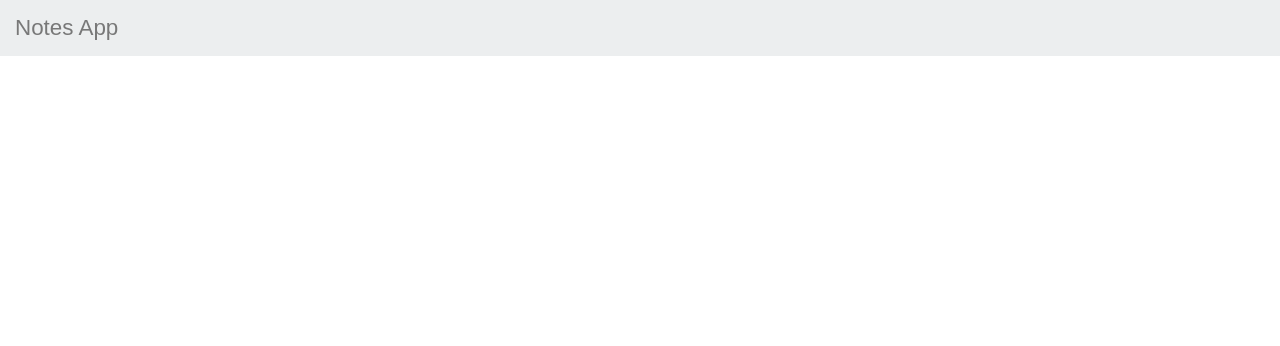
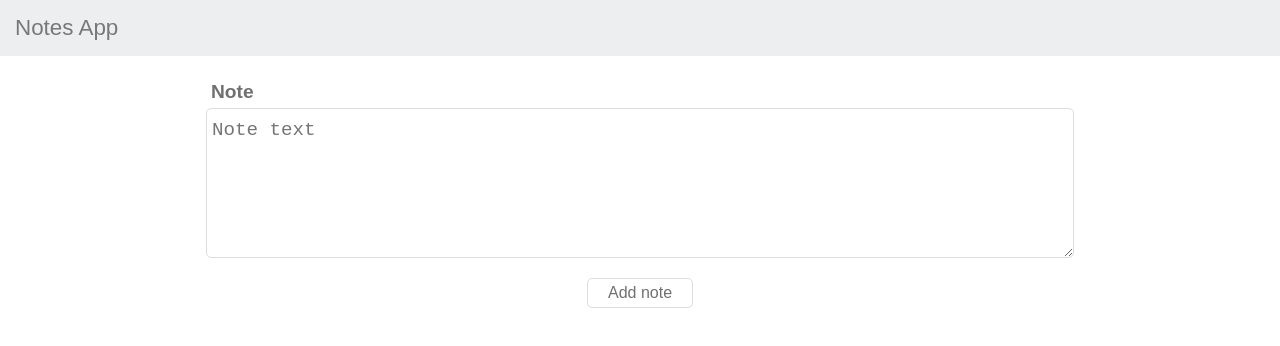
Before and after one commit to dawidPoznanski/todo-intern, a React (Create React App) app: page /1 in a window 1280 px wide. Shown: the top 346 px of the page. Built offline with nearby package versions, Linux system fonts and the light colour scheme.

Commit message:
Note section added

```diff
--- a/src/App.js
+++ b/src/App.js
@@ -1,7 +1,12 @@
 import Navbar from './components/Nav/Navbar.js';
-
+import NoteForm from './components/NotesSection/NoteForm.js';
 function App() {
-  return <Navbar />;
+  return (
+    <div>
+      <Navbar />
+      <NoteForm />
+    </div>
+  );
 }
 
 export default App;
--- /dev/null
+++ b/src/components/NotesSection/NoteForm.js
@@ -0,0 +1,95 @@
+import { useState, useReducer } from 'react';
+import { v4 as uuidv4 } from 'uuid';
+import styles from './NoteForm.module.css';
+
+function NoteForm() {
+  const initialNotesState = {
+    lastNoteCreated: null,
+    notes: [],
+  };
+  // DATE
+  function padTo2Digits(num) {
+    return num.toString().padStart(2, '0');
+  }
+
+  function formatDate(date) {
+    return [
+      padTo2Digits(date.getDate()),
+      padTo2Digits(date.getMonth() + 1),
+      date.getFullYear(),
+    ].join('/');
+  }
+
+  // DATE
+  const notesReducer = (prevState, action) => {
+    switch (action.type) {
+      case 'ADD_NOTE': {
+        const newState = {
+          lastNoteCreated: formatDate(new Date()),
+          notes: [...prevState.notes, action.payload],
+        };
+        console.log(newState, 'adding note');
+        return newState;
+      }
+      case 'DELETE_NOTE': {
+        const newState = {
+          ...prevState,
+          notes: prevState.notes.filter(
+            (note) => note.id !== action.payload.id
+          ),
+        };
+        console.log('after delete', newState);
+        return newState;
+      }
+      default:
+        console.log('');
+    }
+  };
+
+  const [noteInput, setNoteInput] = useState('');
+  const [notesState, dispatch] = useReducer(notesReducer, initialNotesState);
+
+  const addNote = (event) => {
+    event.preventDefault();
+    if (!noteInput) {
+      return;
+    }
+    const newNote = {
+      id: uuidv4(),
+      text: noteInput,
+    };
+    dispatch({ type: 'ADD_NOTE', payload: newNote });
+    setNoteInput('');
+  };
+  return (
+    <div className={styles.notes}>
+      <form onSubmit={addNote} className={styles.notesForm}>
+        <h1 className={styles.title}>Note</h1>
+        <textarea
+          className={styles.text}
+          value={noteInput}
+          onChange={(event) => setNoteInput(event.target.value)}
+          placeholder='Note text'
+        ></textarea>
+        <button className={styles.btnSubmit}>Add note</button>
+      </form>
+
+      {notesState.notes.map((note) => (
+        <div className={styles.card} key={note.id}>
+          <p className={styles.noteText}>{note.text}</p>
+          <div className={styles.btnPos}>
+            <button
+              className={styles.btnDelete}
+              onClick={() => dispatch({ type: 'DELETE_NOTE', payload: note })}
+            >
+              Delete note
+            </button>
+          </div>
+          <p className={styles.noteDate}>{notesState.lastNoteCreated}</p>
+        </div>
+      ))}
+    </div>
+  );
+}
+
+export default NoteForm;
--- /dev/null
+++ b/src/components/NotesSection/NoteForm.module.css
@@ -0,0 +1,104 @@
+.notes {
+  display: flex;
+  flex-direction: column;
+  justify-content: center;
+  align-items: center;
+  width: 100%;
+  height: 50%;
+  padding: 20px;
+}
+.notesForm {
+  width: 100%;
+  height: 50%;
+  display: flex;
+  flex-direction: column;
+  align-items: center;
+}
+.title {
+  font-size: 1.2rem;
+  font-weight: 700;
+  font-family: 'Poppins', sans-serif;
+  display: flex;
+  width: 70%;
+  margin: 0;
+  padding: 5px;
+  color: #707070;
+}
+
+.text {
+  margin: 0;
+  width: 70%;
+  min-height: 150px;
+  border: 1px solid #dddddd;
+  border-radius: 5px;
+  outline: none;
+  overflow-y: scroll;
+}
+.text::placeholder {
+  font-size: 1.2rem;
+  font-weight: 300;
+  position: absolute;
+  top: 0;
+  left: 0;
+  padding: 10px 5px;
+}
+
+.btnSubmit {
+  margin: 20px;
+  font-size: 1rem;
+  font-weight: 400;
+  font-family: 'Poppins', sans-serif;
+  padding: 5px 20px;
+  border: 1px solid #dddddd;
+  border-radius: 5px;
+  background-color: #fff;
+  color: #707070;
+}
+
+/*NOTES CARD STYLE*/
+.card {
+  height: 10rem;
+  width: 70%;
+  background-color: brown;
+  border-radius: 10px;
+  display: grid;
+  grid-template-columns: repeat(12, 1fr);
+  grid-template-rows: repeat(5, 1fr);
+  grid-column-gap: 0px;
+  grid-row-gap: 0px;
+  margin: 0 0 20px 0;
+}
+
+.noteText {
+  font-family: 'Poppins', sans-serif;
+  font-weight: 300;
+  font-size: 1rem;
+  padding: 10px;
+  grid-area: 1 / 1 / 4 / 10;
+  display: inline;
+  flex-direction: column;
+  justify-content: center;
+  align-items: flex-start;
+  word-wrap: break-all;
+  text-overflow: ellipsis;
+  overflow: hidden;
+}
+.noteDate {
+  padding: 0 10px;
+  grid-area: 4 / 1 / 6 / 10;
+  display: flex;
+  flex-direction: column;
+  justify-content: flex-end;
+}
+.btnPos {
+  align-items: center;
+  display: flex;
+  grid-area: 1 / 10 / 6 / 13;
+  justify-content: center;
+  flex-direction: column;
+}
+.btnDelete {
+  display: flex;
+  justify-content: center;
+  align-items: center;
+}
```
